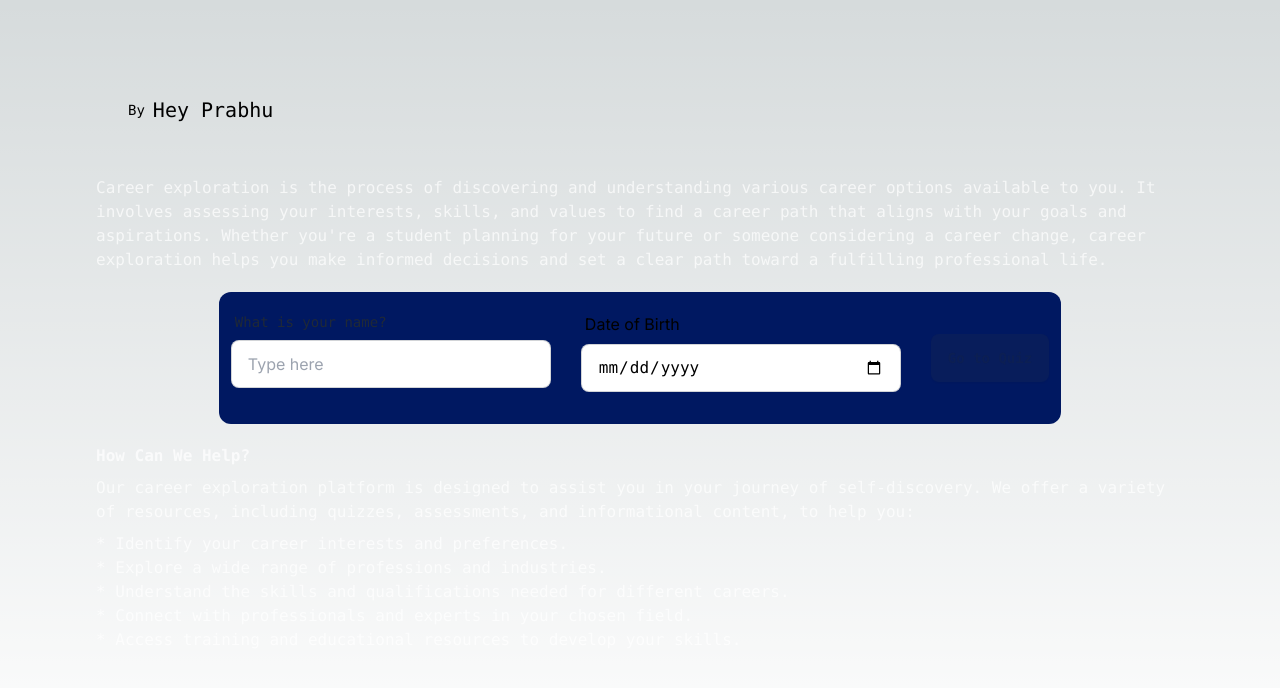
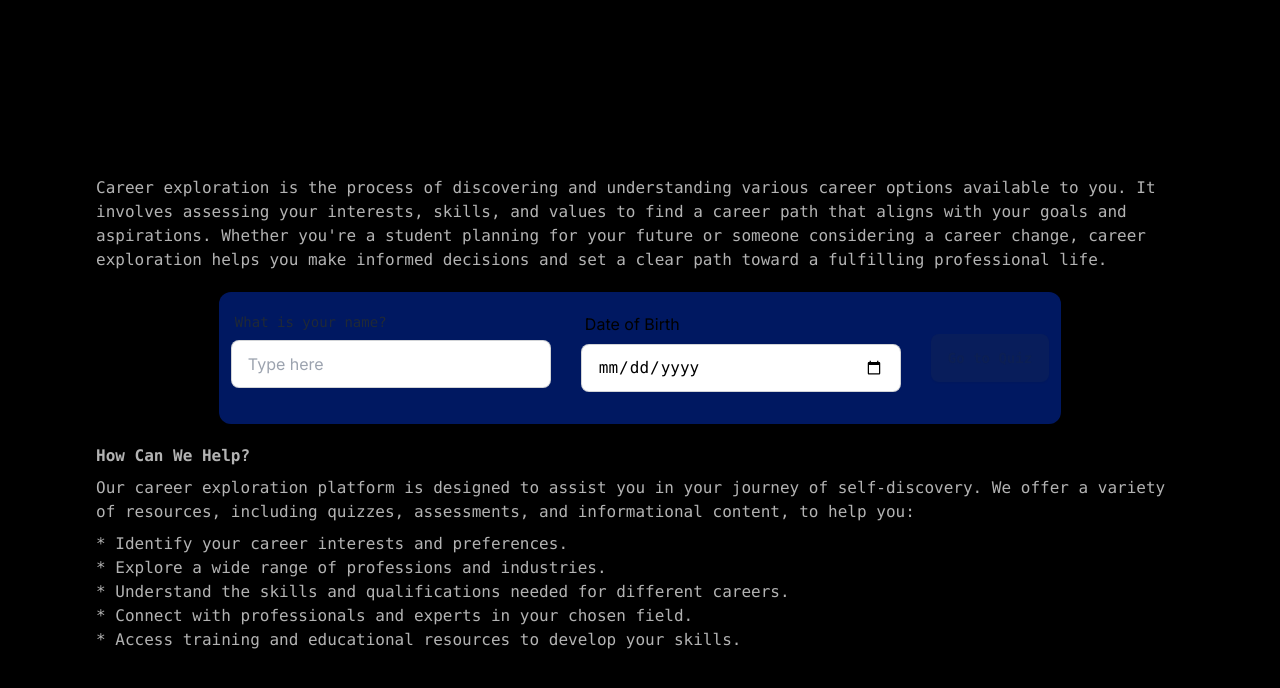
Before and after one commit to AKx10/hackathon, a Next.js app: page / in a window 1280 px wide. Shown: the top 688 px of the page. Built offline with nearby package versions, Linux system fonts and the light colour scheme.

Commit message:
bg black

```diff
--- a/src/app/page.js
+++ b/src/app/page.js
@@ -26,7 +26,7 @@ export default function Home() {
   localStorage.setItem("user", userString);
 
   return (
-    <main className="flex flex-1 h-[100vh] w-[100vw] flex-col items-center justify-center p-24">
+    <main className="flex flex-1 h-[100vh] w-[100vw] flex-col items-center justify-center p-24 bg-black">
       <div className="z-10 max-w-5xl w-full items-center justify-between font-mono text-sm lg:flex">
         <div className="fixed bottom-0 left-0 flex h-48 w-full items-end justify-center bg-gradient-to-t from-white via-white dark:from-black dark:via-black lg:static lg:h-auto lg:w-auto lg:bg-none">
           <a
```
